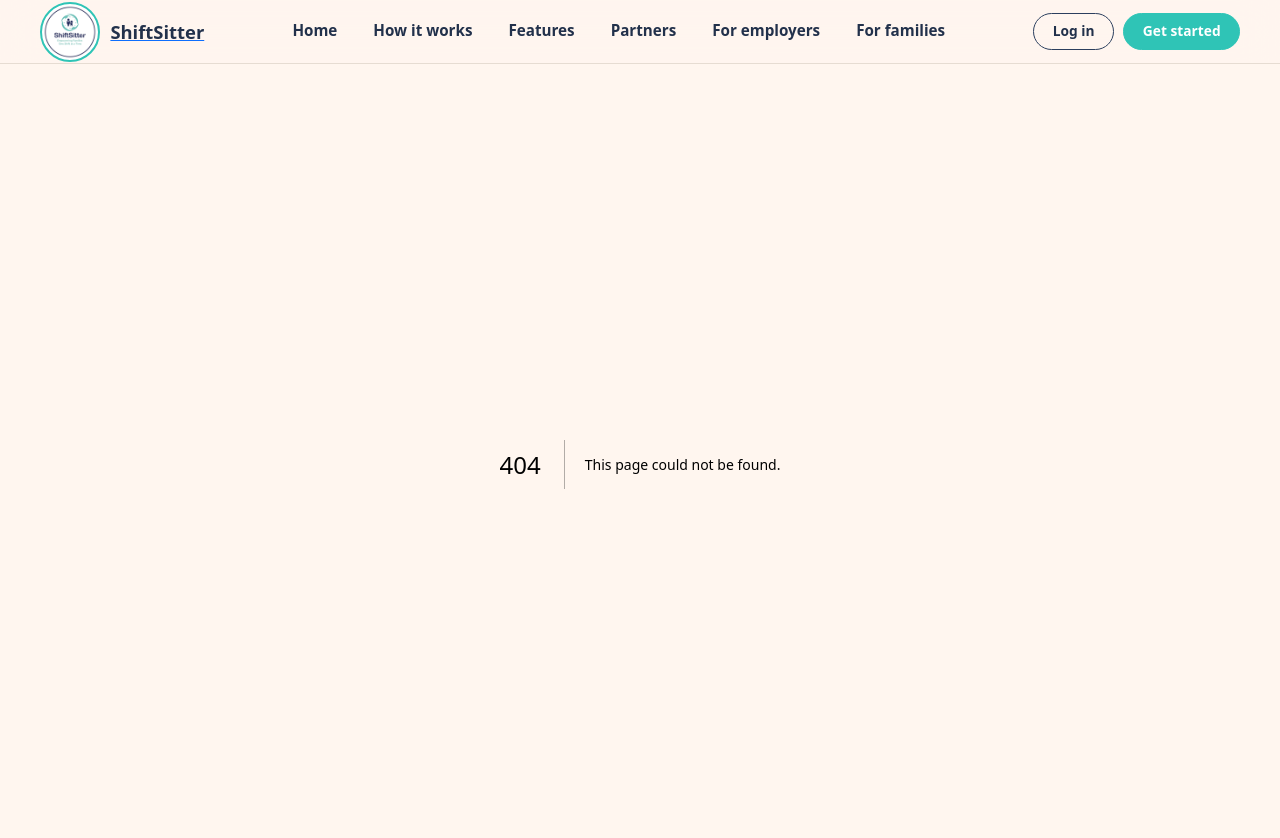
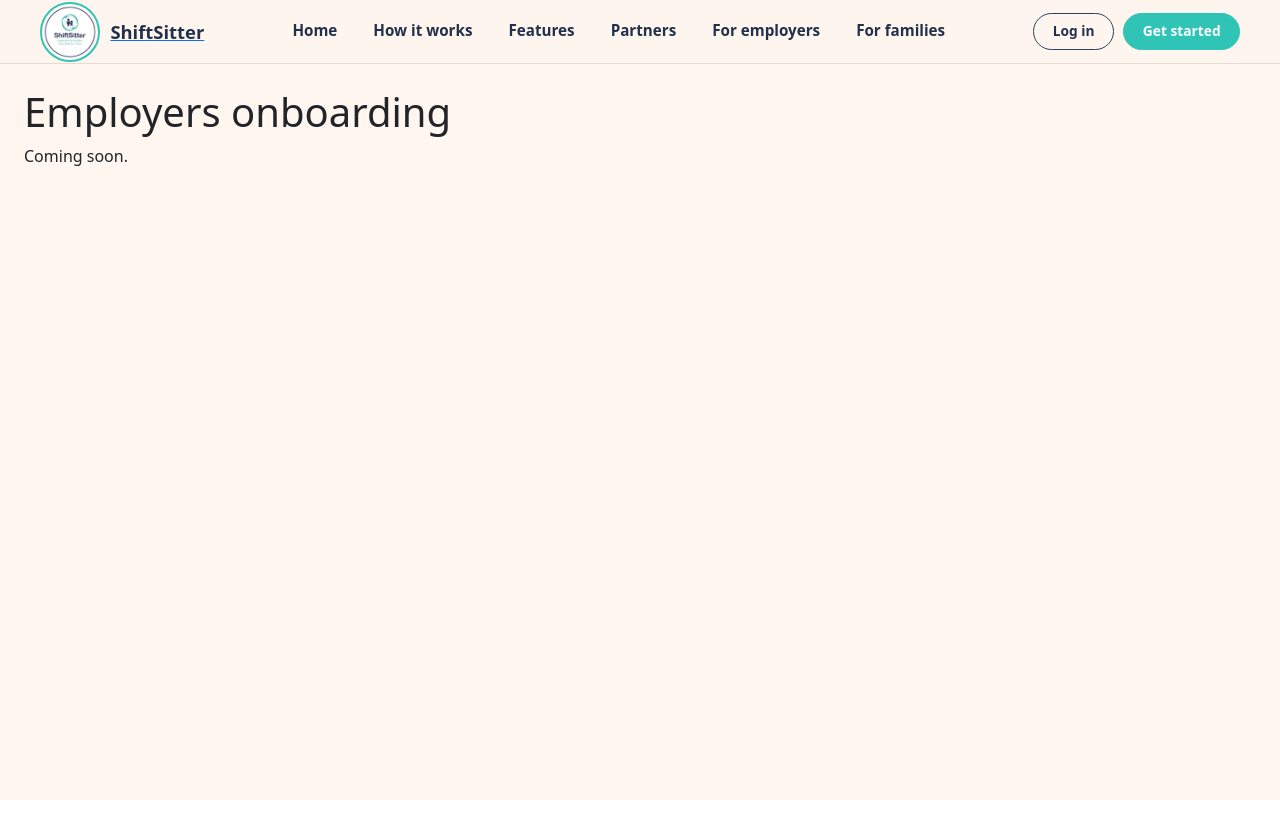
Before and after one commit to AndreaGutierrez17/shiftsitter-webapp, a Next.js app: page /employers/onboarding in a window 1280 px wide. Before the commit this address had no page. Shown: the top 838 px of the page. After the commit the page ends 800 px from the top, so only its background shows below. Built offline with nearby package versions, Linux system fonts and the light colour scheme.

Commit message:
shiftsitter-web

```diff
--- /dev/null
+++ b/app/employers/onboarding/page.tsx
@@ -0,0 +1,8 @@
+export default function EmployersOnboardingPage() {
+  return (
+    <main style={{ padding: 24 }}>
+      <h1>Employers onboarding</h1>
+      <p>Coming soon.</p>
+    </main>
+  );
+}
```
